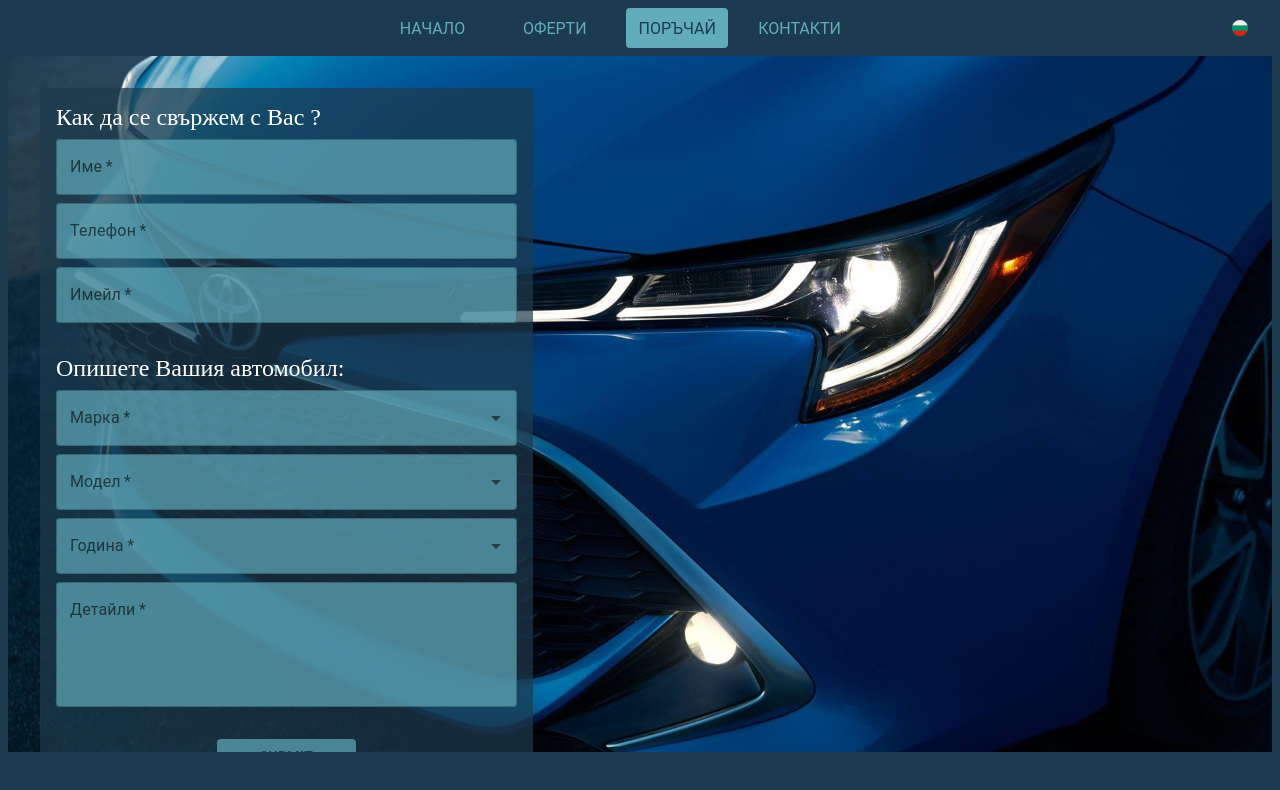
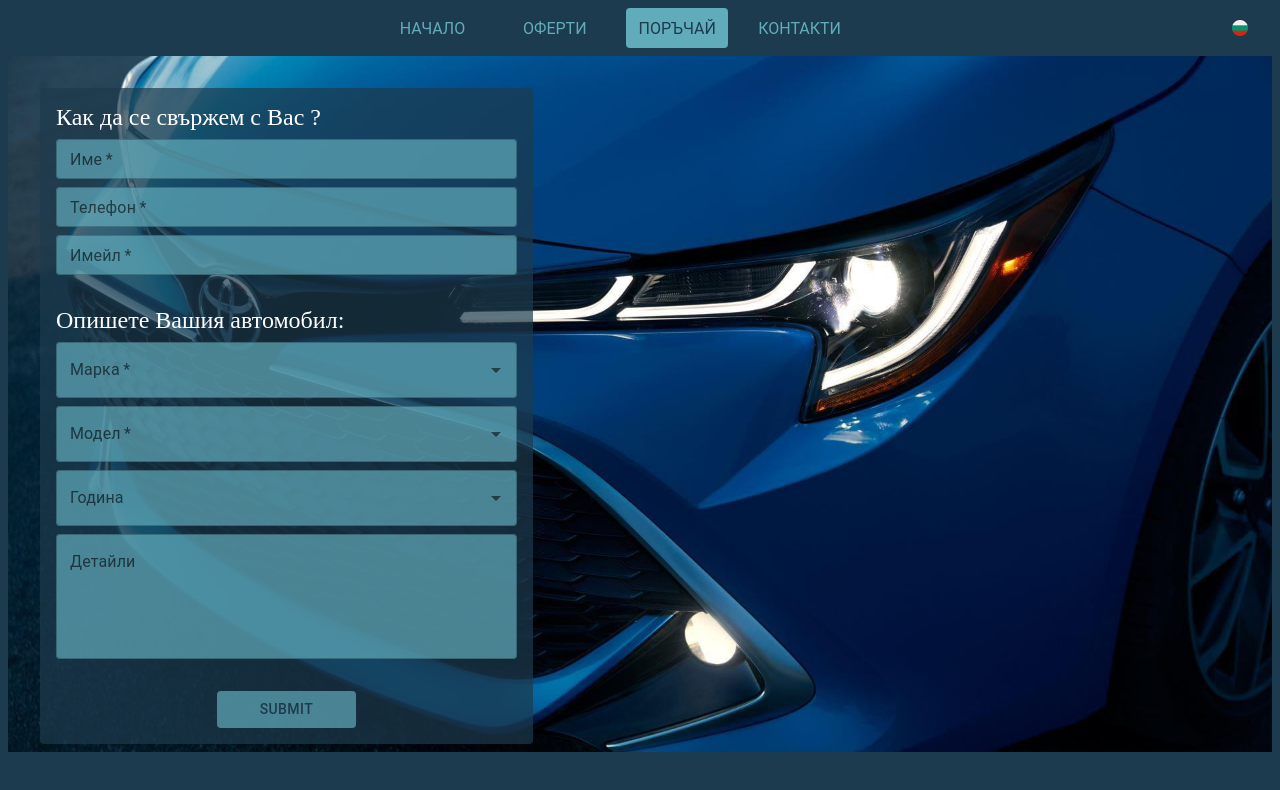
Before and after one commit to pseudogode/Carate, a React (Vite) app: page /order in a window 1280 px wide. Shown: the top 790 px of the page. Built offline with nearby package versions, Linux system fonts and the light colour scheme.

Commit message:
Finish form preview for demo

```diff
--- a/package.json
+++ b/package.json
@@ -16,6 +16,7 @@
     "@mui/material": "^5.16.7",
     "axios": "^1.7.7",
     "i18next": "^23.14.0",
+    "lodash": "^4.17.21",
     "react": "^18.3.1",
     "react-dom": "^18.3.1",
     "react-google-recaptcha": "^3.1.0",
@@ -27,6 +28,7 @@
   },
   "devDependencies": {
     "@types/leaflet": "^1.9.12",
+    "@types/lodash": "^4.17.10",
     "@types/react": "^18.3.3",
     "@types/react-dom": "^18.3.0",
     "@types/react-google-recaptcha": "^2.1.9",
--- a/src/pages/contacts/contacts.module.scss
+++ b/src/pages/contacts/contacts.module.scss
@@ -14,7 +14,7 @@
   @include background-image;
   color: white;
   display: flex;
-  height: 100%;
+  height: 83%; // FIXME:
   overflow: auto;
   scrollbar-color: $secondary $primary;
 }
--- a/src/pages/order/order.module.scss
+++ b/src/pages/order/order.module.scss
@@ -28,7 +28,10 @@
   &:global(.MuiButton-root):hover {
     background-color: $secondary;
   }
-  width: 30%;
+
+  & {
+    width: 30%;
+  }
 }
 
 .padding {
--- a/src/pages/order/order.tsx
+++ b/src/pages/order/order.tsx
@@ -1,24 +1,31 @@
-import Box from "../../components/box/box";
+import Box from '../../components/box/box';
 import classes from './order.module.scss';
 import ToyotaWallpaper from '../../assets/toyota-wallpaper.jpg'
-import { Controller, useForm } from "react-hook-form";
-import { useTranslate } from "../../hooks/use-translate";
-import { Autocomplete, Button, TextField } from "@mui/material";
-import { carService } from "../../services/car-service/car-service";
-import { useEffect, useState } from "react";
+import { Controller, useForm } from 'react-hook-form';
+import { useTranslate } from '../../hooks/use-translate';
+import { Autocomplete, Button, TextField } from '@mui/material';
+import { carService } from '../../services/car-service/car-service';
+import { useState } from 'react';
+import _ from 'lodash';
+
 import ReCAPTCHA from 'react-google-recaptcha';
 
+const phoneNumberRegex = /^(?=.{1,13}$)(0[0-9]*|\+359[0-9]*|\+|\+3|\+35)$/;
+
+const parse = (input:string, reg: RegExp) => reg.test(input) ? input : input.substring(0, input.length - 1);
+
+const parsePhoneNumber = (input: string) => parse(input, phoneNumberRegex);
 
 function Order() {
   const { handleSubmit, control } = useForm();
   const { t } = useTranslate('order');
   const onSubmit = (d) => alert(JSON.stringify(d));
+
+  const [phoneNumber, setPhoneNumber] = useState('');
   const [captchaPassed, setCaptchaPassed] = useState(true);
-  useEffect(() => {
-    const makes = carService.getAllCarBrands();
-    const modles= carService.getModelsByBrand('BMW');
-    console.log(makes, modles);
-  }, []);
+  const [brands] = useState(() => carService.getAllCarBrands());
+  const [carData] = useState(() => carService.getCarData());
+  const [models, setModels] = useState<string[]>([]);
 
   return (
     <Box
@@ -37,6 +44,7 @@ function Order() {
                   ref={ref}
                   onChange={onChange}
                   label={t('name')}
+                  size='small'
                   required
                 />
               )}
@@ -47,8 +55,14 @@ function Order() {
               render={({ field: {onChange, ref} }) => (
                 <TextField
                   ref={ref}
-                  onChange={onChange}
+                  value={phoneNumber}
+                  onChange={(e) => {
+                    const parsed = parsePhoneNumber(e.target.value);
+                    setPhoneNumber(parsed);
+                    onChange(parsed);
+                  }}
                   label={t('phone')}
+                  size='small'
                   required
                 />
               )}
@@ -61,6 +75,7 @@ function Order() {
                   ref={ref}
                   onChange={onChange}
                   label={t('email')}
+                  size='small'
                   required
                 />
               )}
@@ -74,9 +89,12 @@ function Order() {
               name='brand'
               render={({ field: {onChange, ref} }) => (
                 <Autocomplete
-                  onChange={onChange}
+                  onChange={(_, newValue: string | null) => {
+                    onChange(newValue);
+                    setModels(carData.find(({ brand }) => brand === newValue)?.models ?? []);
+                  }}
                   ref={ref}
-                  options={['1','2','3','4']}
+                  options={brands}
                   renderInput={(params) => <TextField {...params} label={t('brand')} required/>}
                  />
               )}
@@ -88,7 +106,7 @@ function Order() {
                 <Autocomplete
                   onChange={onChange}
                   ref={ref}
-                  options={['1','2','3','4']}
+                  options={models}
                   renderInput={(params) => <TextField {...params} label={t('model')} required/>}
                  />
               )}
@@ -100,8 +118,8 @@ function Order() {
                 <Autocomplete
                   onChange={onChange}
                   ref={ref}
-                  options={['1','2','3','4']}
-                  renderInput={(params) => <TextField {...params} label={t('year')} required/>}
+                  options={_.range(1990, new Date().getFullYear() + 1).map(y => y.toString())}
+                  renderInput={(params) => <TextField {...params} label={t('year')}/>}
                  />
               )}
             />
@@ -117,7 +135,6 @@ function Order() {
                   onChange={onChange}
                   label={t('details')}
                   placeholder={t('description')}
-                  required
                 />
               )}
             />
@@ -132,7 +149,7 @@ function Order() {
             </Box> }
           { captchaPassed &&
             <Box className={`${classes.padding} ${classes.captchaContainer}`}>
-              <Button className={classes.submitButton} type="submit">
+              <Button className={classes.submitButton} type='submit'>
                 Submit
               </Button>
             </Box> }
--- a/src/services/car-service/car-service.ts
+++ b/src/services/car-service/car-service.ts
@@ -10,12 +10,12 @@ class CarService {
   //   }
   // })
 
-  async getAllCarBrands() {
+  getAllCarBrands() {
     return CAR_DATA.map(c => c.brand);
   }
 
-  async getModelsByBrand(brand: string) {
-    return CAR_DATA.filter(d => d.brand === brand).find(Boolean)?.models;
+  getCarData() {
+    return CAR_DATA;
   }
 }
 
```
Also changed, not shown: 1 other file (tests, documents, lock files or other folders).
